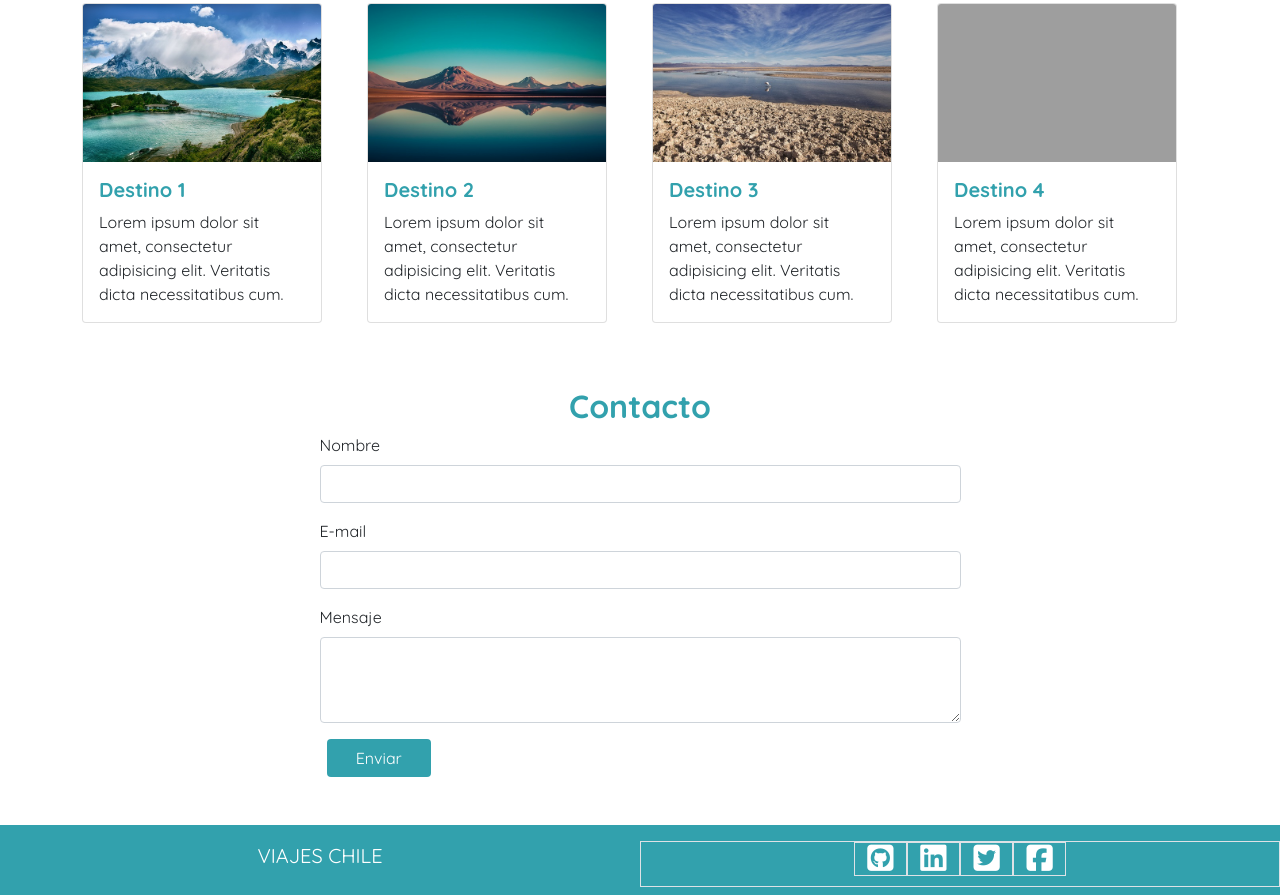
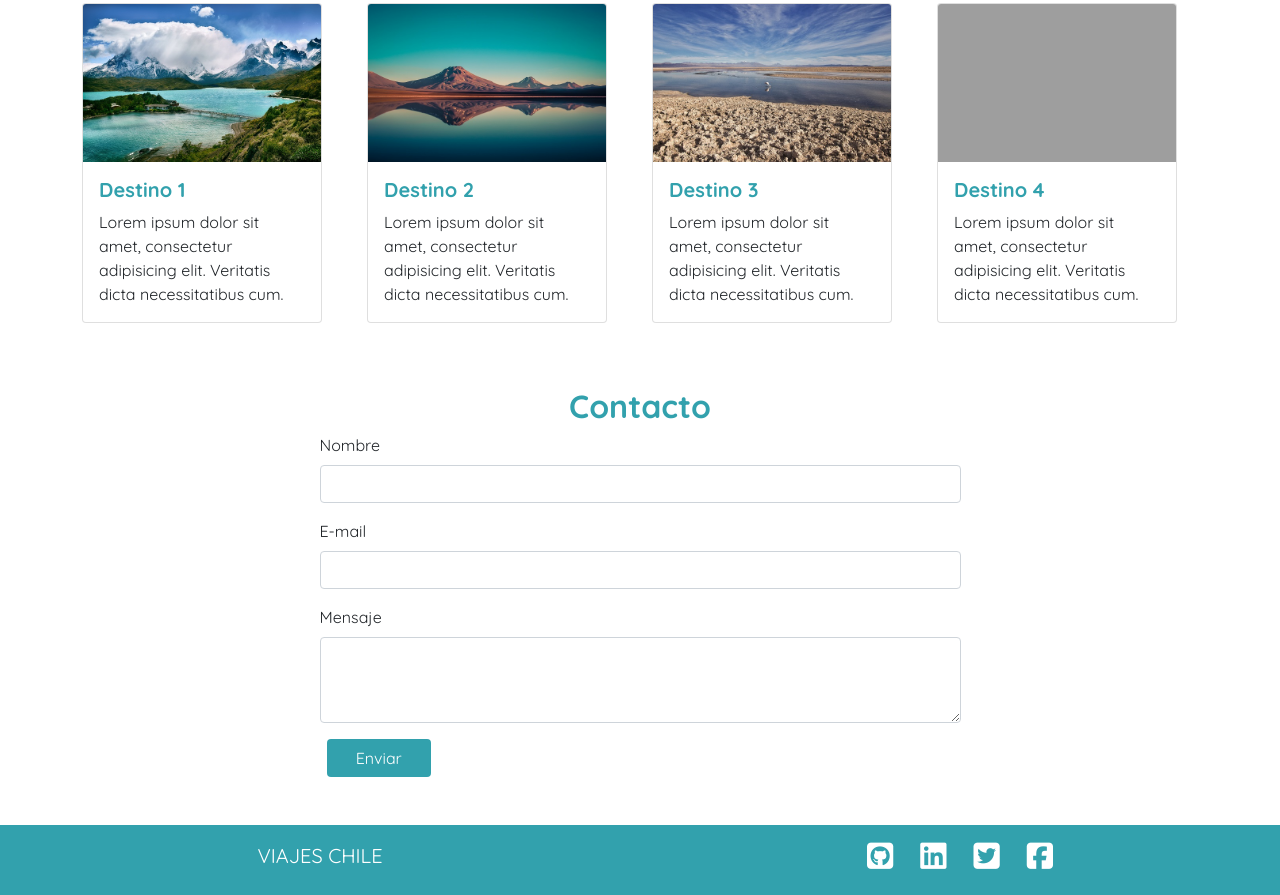
Before and after one commit to SrlLvrs/viajes-chile, a plain HTML site: page index.html in a window 1280 px wide. Shown: the part 1267-2162 px from the top of the page. Drawn offline with Linux system fonts and the light colour scheme; grey boxes are pictures that could not be loaded.

```diff
--- a/index.html
+++ b/index.html
@@ -167,18 +167,18 @@
 			<div class="col-6" style="font-size: 20px;">
 				<p>VIAJES CHILE</p>
 			</div>
-			<div class="col-6 border">
+			<div class="col-6">
 				<div class="row justify-content-center">
-					<div class="col-lg-1 col-sm-2 border">
+					<div class="col-lg-1 col-sm-2">
 				<i class="fa-brands fa-github-square"></i>
 					</div>
-					<div class="col-lg-1 col-sm-2 border">
+					<div class="col-lg-1 col-sm-2">
 				<i class="fa-brands fa-linkedin"></i>
 					</div>
-					<div class="col-lg-1 col-sm-2 border">
+					<div class="col-lg-1 col-sm-2">
 				<i class="fa-brands fa-twitter-square"></i>
 					</div>
-					<div class="col-lg-1 col-sm-2 border">
+					<div class="col-lg-1 col-sm-2">
 				<i class="fa-brands fa-facebook-square"></i>
 
 					</div>
```
Also changed, not shown: readme.txt.
